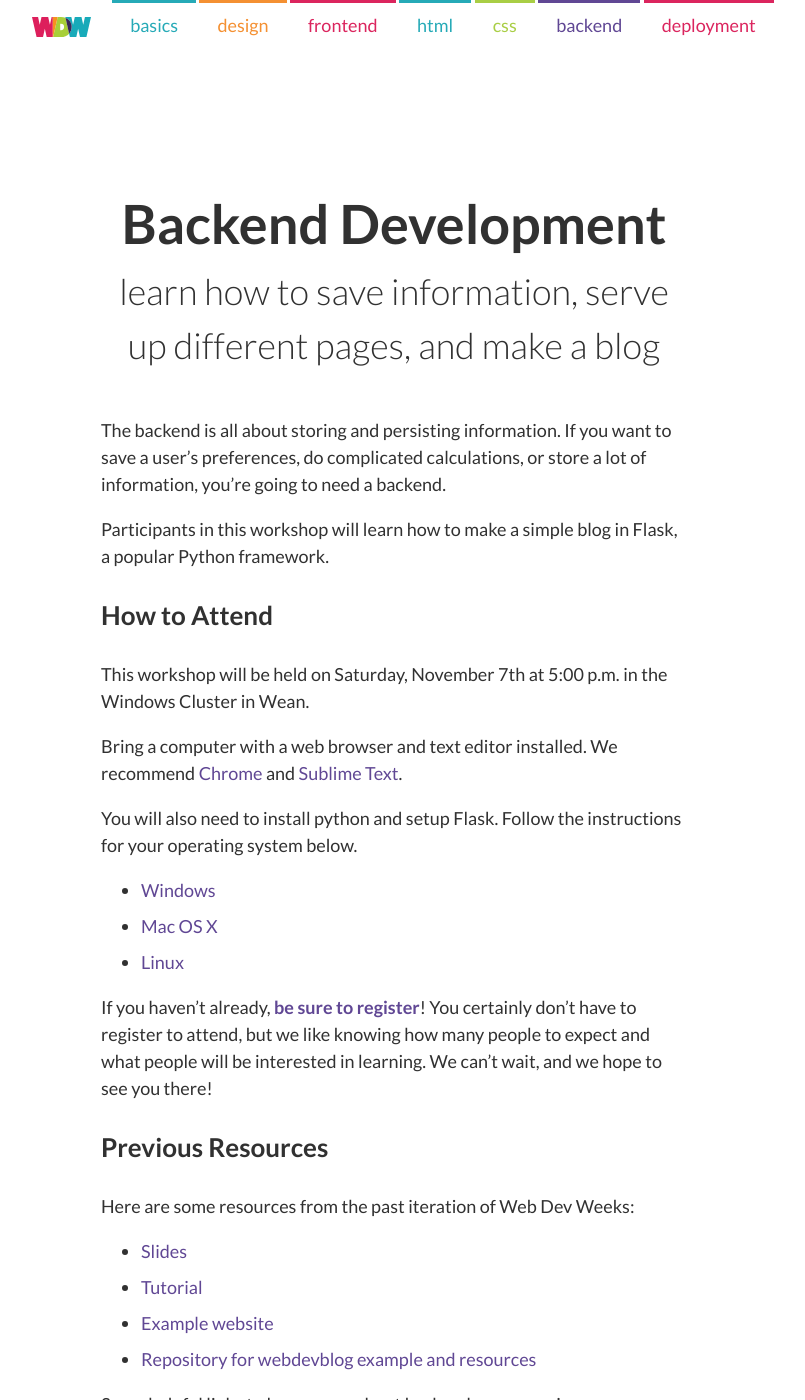
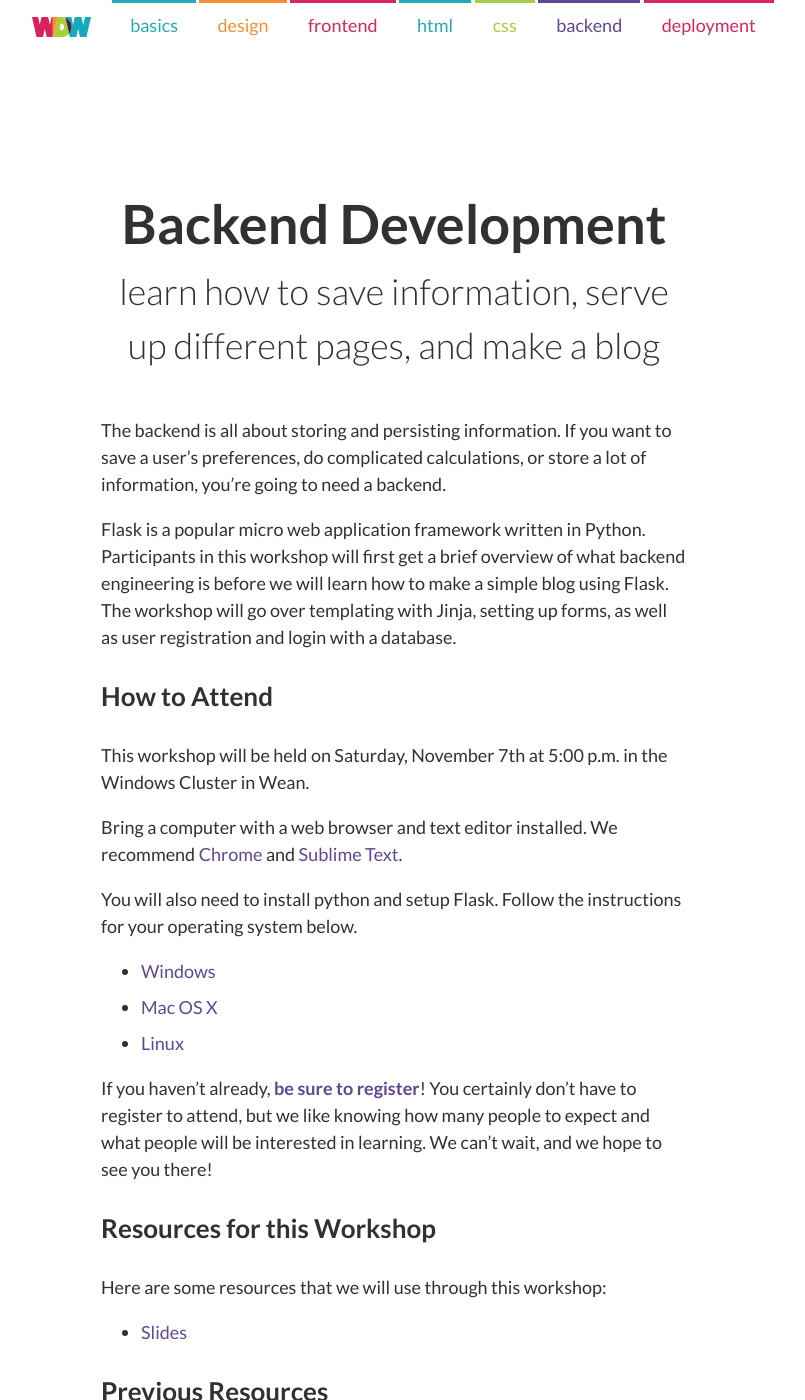
Before and after one commit to ScottyLabs/wdw, a Jekyll site: the page built from backend/index.md, in a window 1280 px wide and 1400 px high. Shown: the whole window, without its empty margins (246-1051 px from the left). Built offline with Jekyll 4.4.1, drawn with Linux system fonts in a browser that asks for light colours; nearby versions of some CDN libraries; Markdown is read by kramdown in place of the engine named in the settings.

Commit message:
add description and slides

```diff
--- a/backend/index.md
+++ b/backend/index.md
@@ -13,8 +13,11 @@ The backend is all about storing and persisting information. If you want to save
 a user's preferences, do complicated calculations, or store a lot of
 information, you're going to need a backend.
 
-Participants in this workshop will learn how to make a simple blog in Flask, a
-popular Python framework.
+Flask is a popular micro web application framework written in Python. Participants
+in this workshop will first get a brief overview of what backend engineering is before
+we will learn how to make a simple blog using Flask. The workshop will go over
+templating with Jinja, setting up forms, as well as user registration and login
+with a database.
 
 ### How to Attend
 
@@ -37,6 +40,11 @@ You certainly don't have to register to attend, but we like knowing how many
 people to expect and what people will be interested in learning. We can't wait,
 and we hope to see you there!
 
+### Resources for this Workshop
+
+Here are some resources that we will use through this workshop:
+
+- [Slides](https://github.com/bryanyan/flasktalk/raw/master/resources/Backend_Engineering_with_Flask.pdf)
 
 ### Previous Resources
 
```
